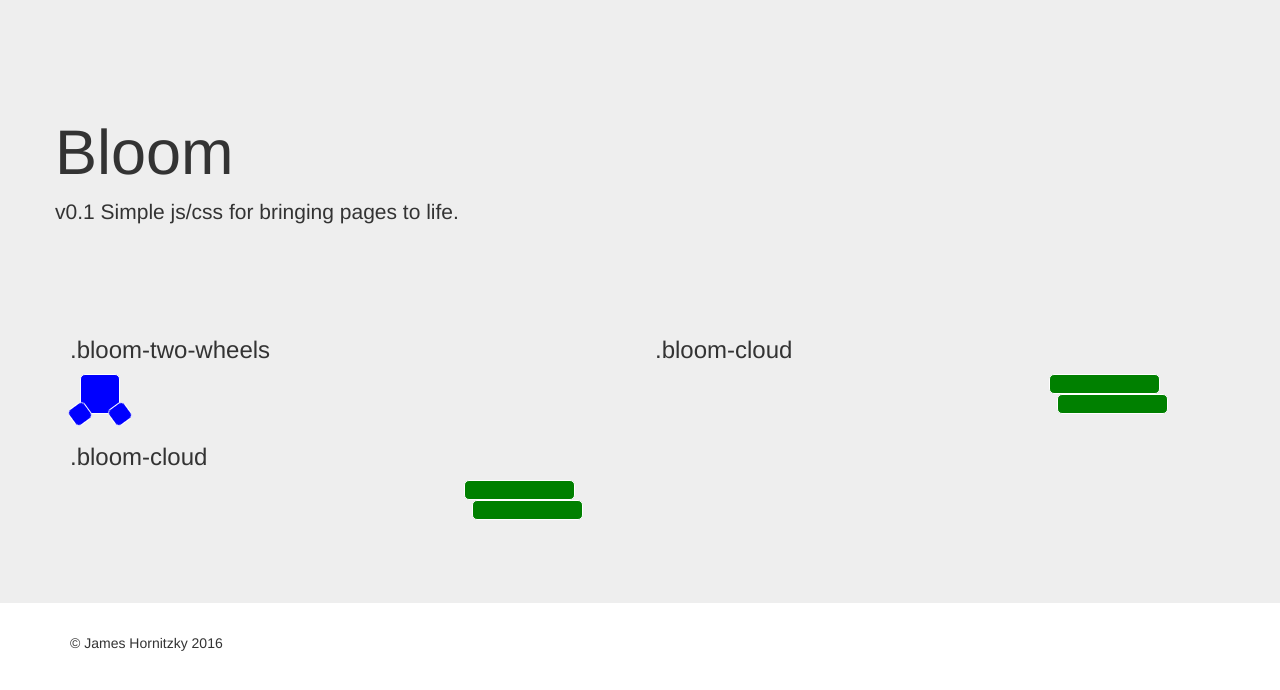
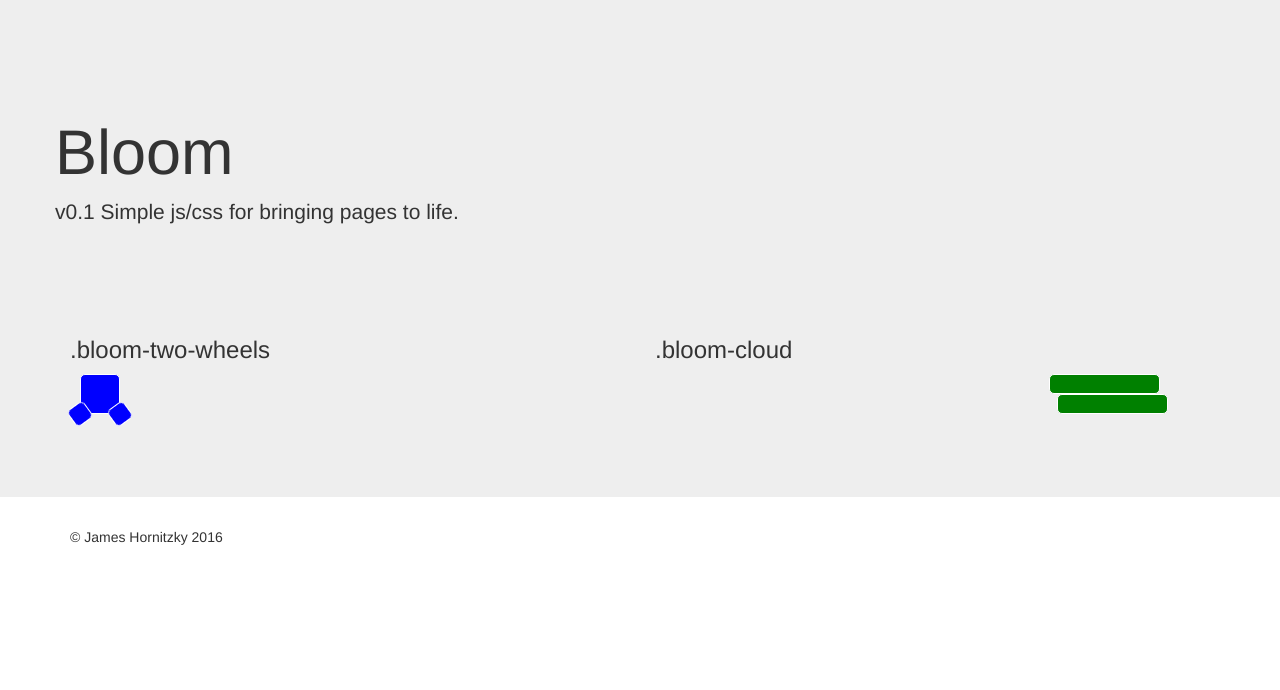
Before and after one commit to jhornitzky/bloom, a PHP site: page / in a window 1280 px wide. Shown: the top 690 px of the page. Run offline with PHP 8.4, Linux system fonts and the light colour scheme; some libraries are stand-ins or nearby versions.

Commit message:
Remove unfinished aim

```diff
--- a/index.php
+++ b/index.php
@@ -117,13 +117,6 @@
 					<div class="cloud-two"></div>
 				</div>
 			  </div>
-			  <div class="col-md-6">
-			  	<h3>.bloom-cloud</h3>
-        		<div class="bloom-cloud">
-					<div class="cloud-one"></div>
-					<div class="cloud-two"></div>
-				</div>
-			  </div>
 		  </div>
       </div>
     </div>
```
